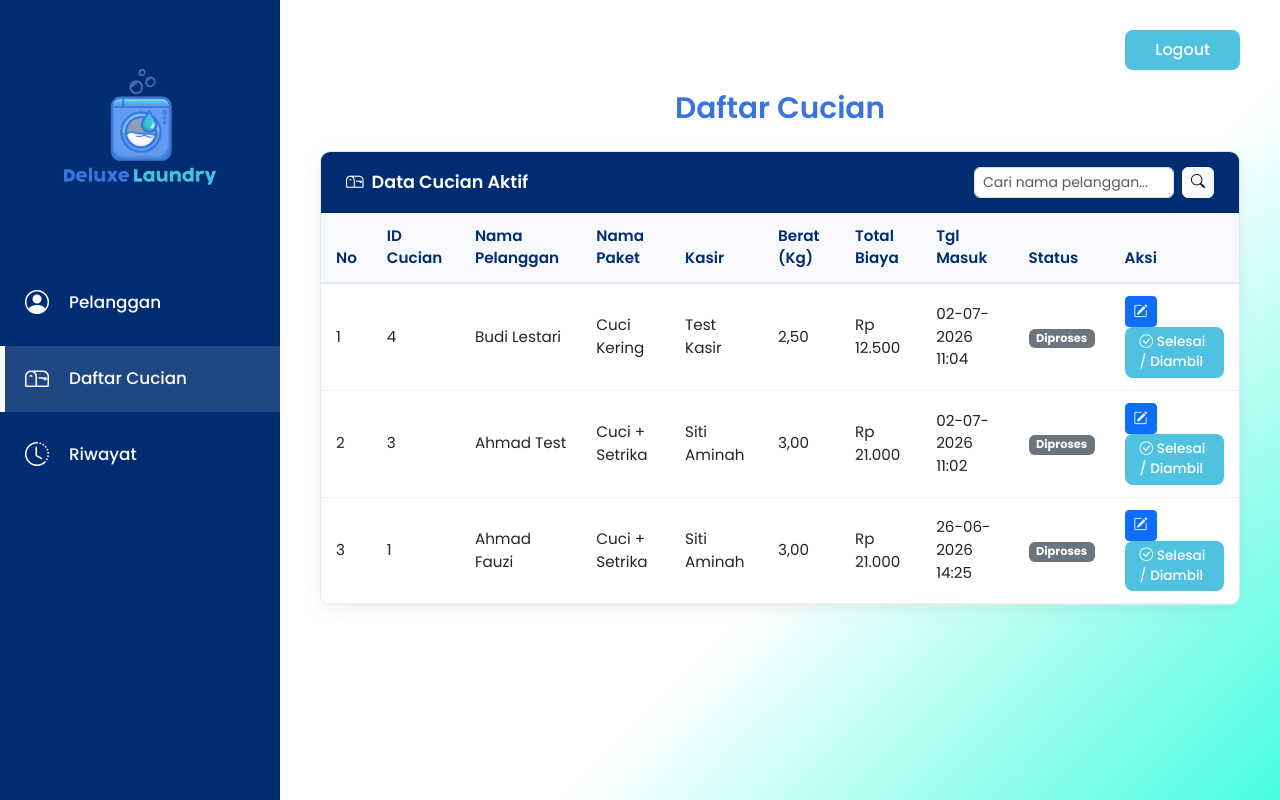
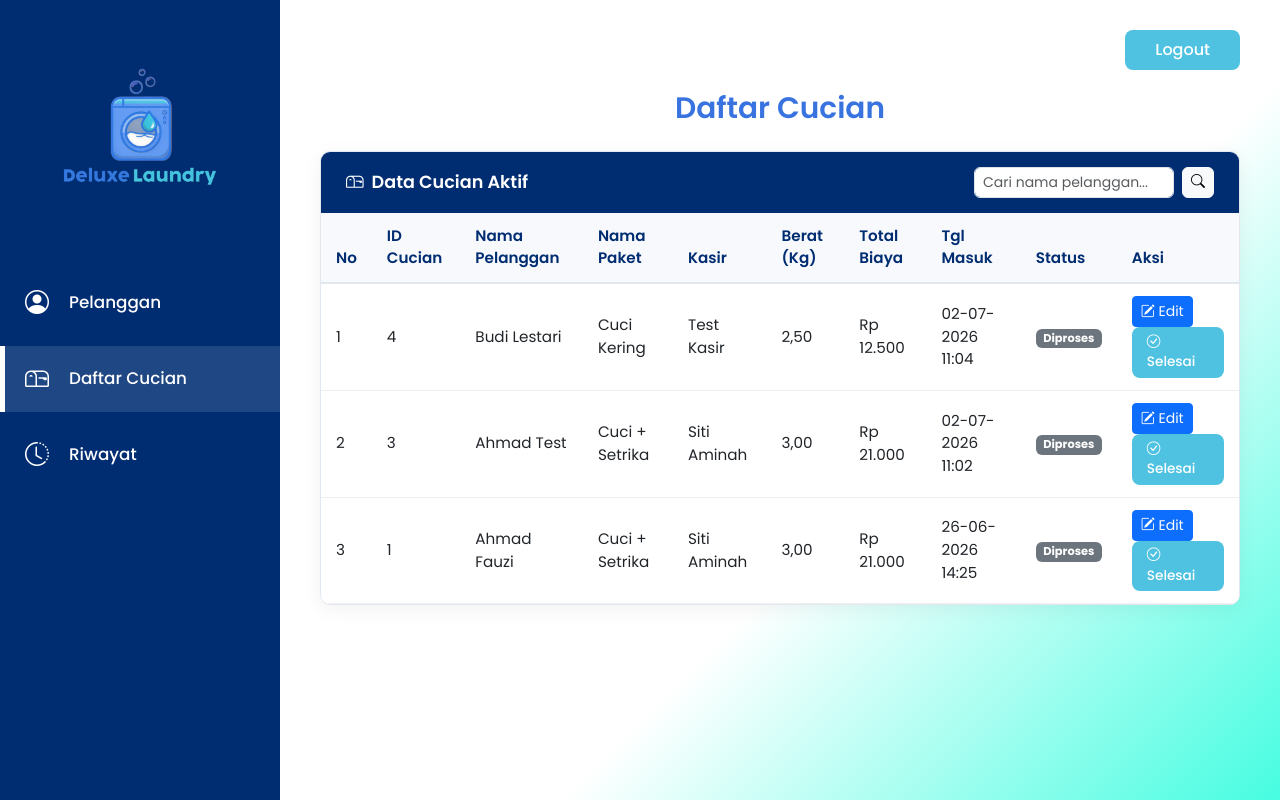
Before and after one commit to sepdiantoro11/pweb-UAS, a CodeIgniter app: page /pwebUAS/daftarcucian in a window 1280 px wide. Run offline with CodeIgniter, Linux system fonts and the light colour scheme; the visitor is signed in with stand-in values (Sample User, id 1); data comes from the database, SQL or seed files in the repository; some libraries are stand-ins or nearby versions.

Commit message:
memperbaiki fitur edit dibagian daftar cucian

```diff
--- a/application/models/Daftarcucian_model.php
+++ b/application/models/Daftarcucian_model.php
@@ -25,6 +25,8 @@ class Daftarcucian_model extends CI_Model {
         $this->db->select('
             daftar_cucian.*,
             pelanggan.nama_pelanggan,
+            pelanggan.nomor_wa,
+            pelanggan.alamat,
             paket_laundry.nama_paket,
             kasir.nama_kasir
         ');
--- a/application/views/daftarcucian/index.php
+++ b/application/views/daftarcucian/index.php
@@ -333,12 +333,12 @@
                                     <td>
                                         <a href="<?php echo site_url('daftarcucian/edit/' . $c['id_cucian']); ?>"
                                            class="btn btn-sm btn-primary">
-                                            <i class="bi bi-pencil-square"></i>
+                                            <i class="bi bi-pencil-square"></i> Edit
                                         </a>
-                                        <a href="<?php echo site_url('daftarcucian/ubahStatus/' . $c['id_cucian']); ?>"
-                                           class="btn-proses"
-                                           onclick="return confirm('Apakah cucian ini sudah selesai dan akan diambil? Data akan dipindahkan ke riwayat.');">
-                                            <i class="bi bi-check-circle"></i> Selesai / Diambil
+                                        <a href="#" class="btn-proses btn-selesai"
+                                           data-id="<?php echo $c['id_cucian']; ?>"
+                                           data-nama="<?php echo htmlspecialchars($c['nama_pelanggan']); ?>">
+                                            <i class="bi bi-check-circle"></i> Selesai
                                         </a>
                                     </td>
                                 </tr>
@@ -371,5 +371,32 @@
             });
         <?php endif; ?>
     </script>
+    <script>
+        document.addEventListener('DOMContentLoaded', function() {
+            const buttons = document.querySelectorAll('.btn-selesai');
+            buttons.forEach(function(btn) {
+                btn.addEventListener('click', function(e) {
+                    e.preventDefault();
+                    const id = this.getAttribute('data-id');
+                    const nama = this.getAttribute('data-nama');
+
+                    Swal.fire({
+                        title: 'Konfirmasi',
+                        text: 'Apakah cucian ' + nama + ' sudah selesai? Data akan dipindahkan ke riwayat.',
+                        icon: 'question',
+                        showCancelButton: true,
+                        confirmButtonColor: '#4ec2e0',
+                        cancelButtonColor: '#6c757d',
+                        confirmButtonText: 'Ya, Selesai!',
+                        cancelButtonText: 'Batal'
+                    }).then((result) => {
+                        if (result.isConfirmed) {
+                            window.location.href = '<?php echo site_url('daftarcucian/ubahStatus/'); ?>' + id;
+                        }
+                    });
+                });
+            });
+        });
+    </script>
 </body>
 </html>
```
